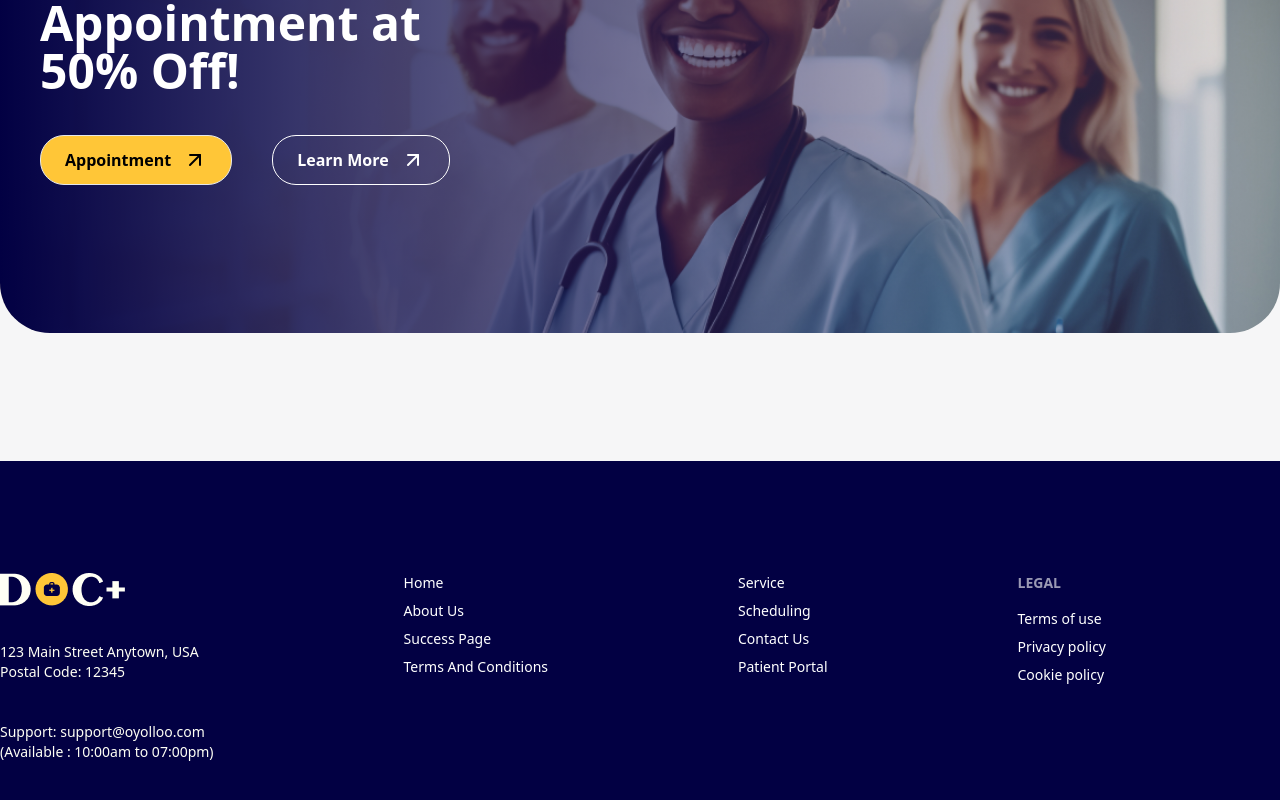
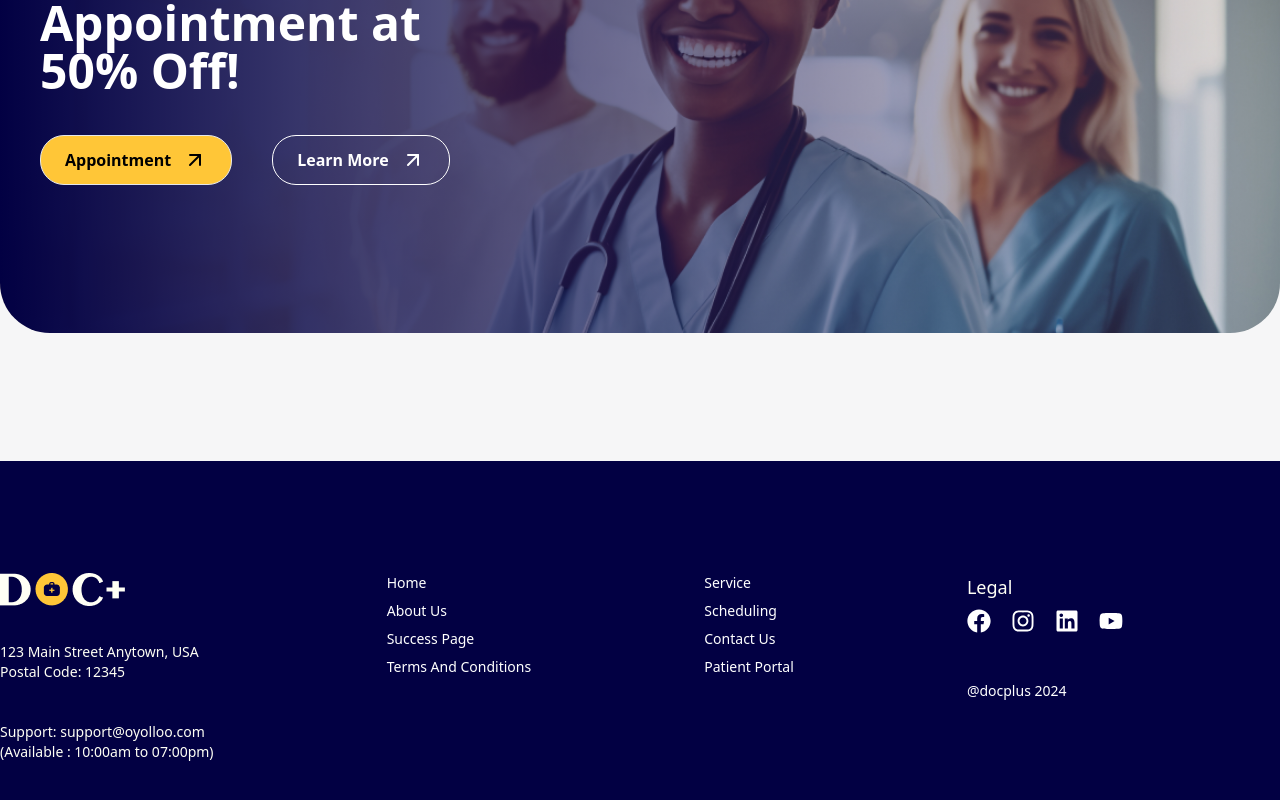
Before and after one commit to mdmarufhossianbd/healthcare, a React (Vite) app: page / in a window 1280 px wide. Shown: the part 4434-5234 px from the top of the page. Built offline with nearby package versions, Linux system fonts and the light colour scheme.

Commit message:
project done

```diff
--- a/src/components/Footer.jsx
+++ b/src/components/Footer.jsx
@@ -1,3 +1,4 @@
+import { FaFacebook, FaInstagram, FaLinkedin, FaYoutube } from "react-icons/fa";
 import logoLight from '../../public/Media/logo light.png';
 
 const Footer = () => {
@@ -29,10 +30,14 @@ const Footer = () => {
                     <a className="link link-hover">Patient Portal</a>
                 </nav>
                 <nav>
-                    <h6 className="footer-title">Legal</h6>
-                    <a className="link link-hover">Terms of use</a>
-                    <a className="link link-hover">Privacy policy</a>
-                    <a className="link link-hover">Cookie policy</a>
+                    <h6 className='text-[#FFFFF5] text-lg'>Legal</h6>
+                    <div className='flex gap-5 text-2xl mb-10'>
+                        <FaFacebook />
+                        <FaInstagram />
+                        <FaLinkedin />
+                        <FaYoutube />
+                    </div>
+                    <p>@docplus 2024</p>
                 </nav>
             </footer>
         </div>
```
